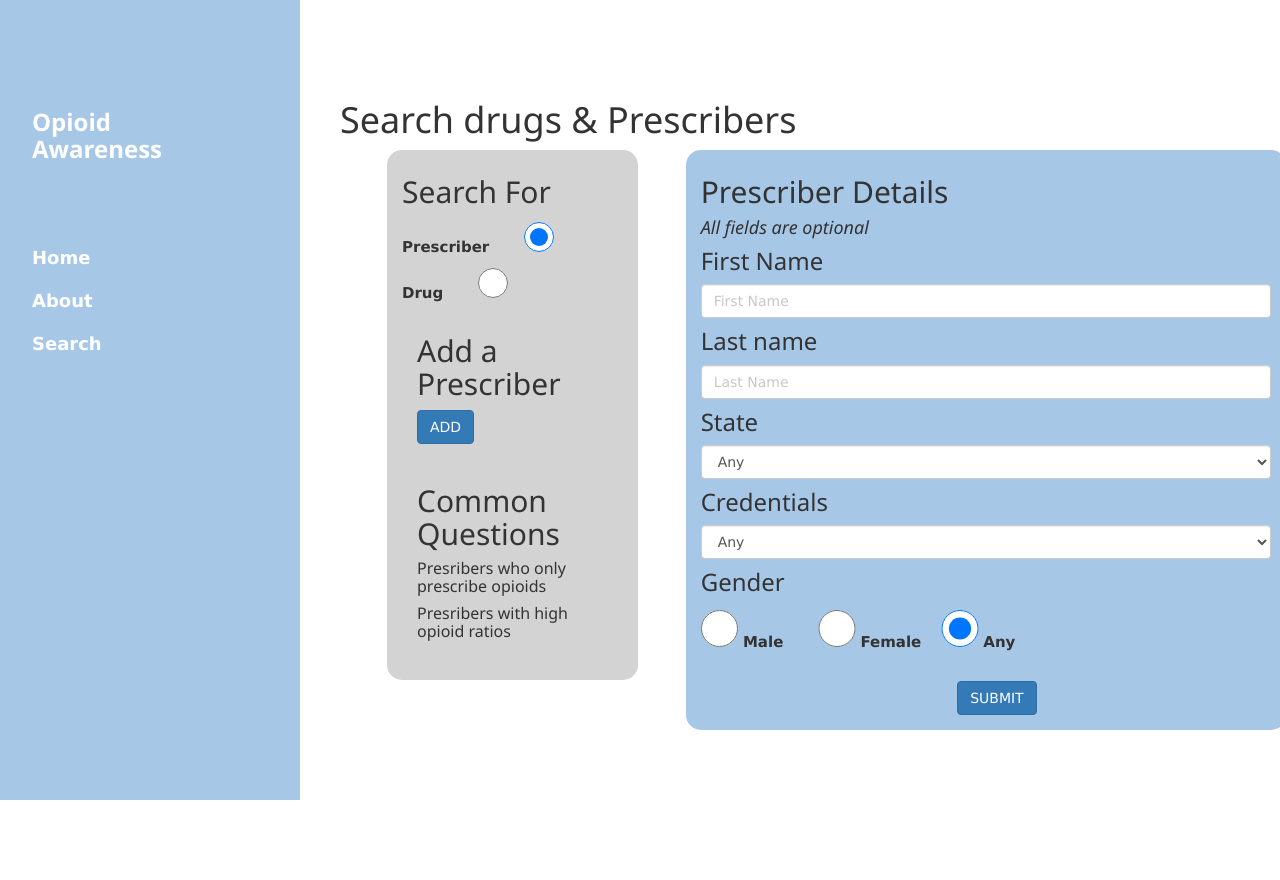
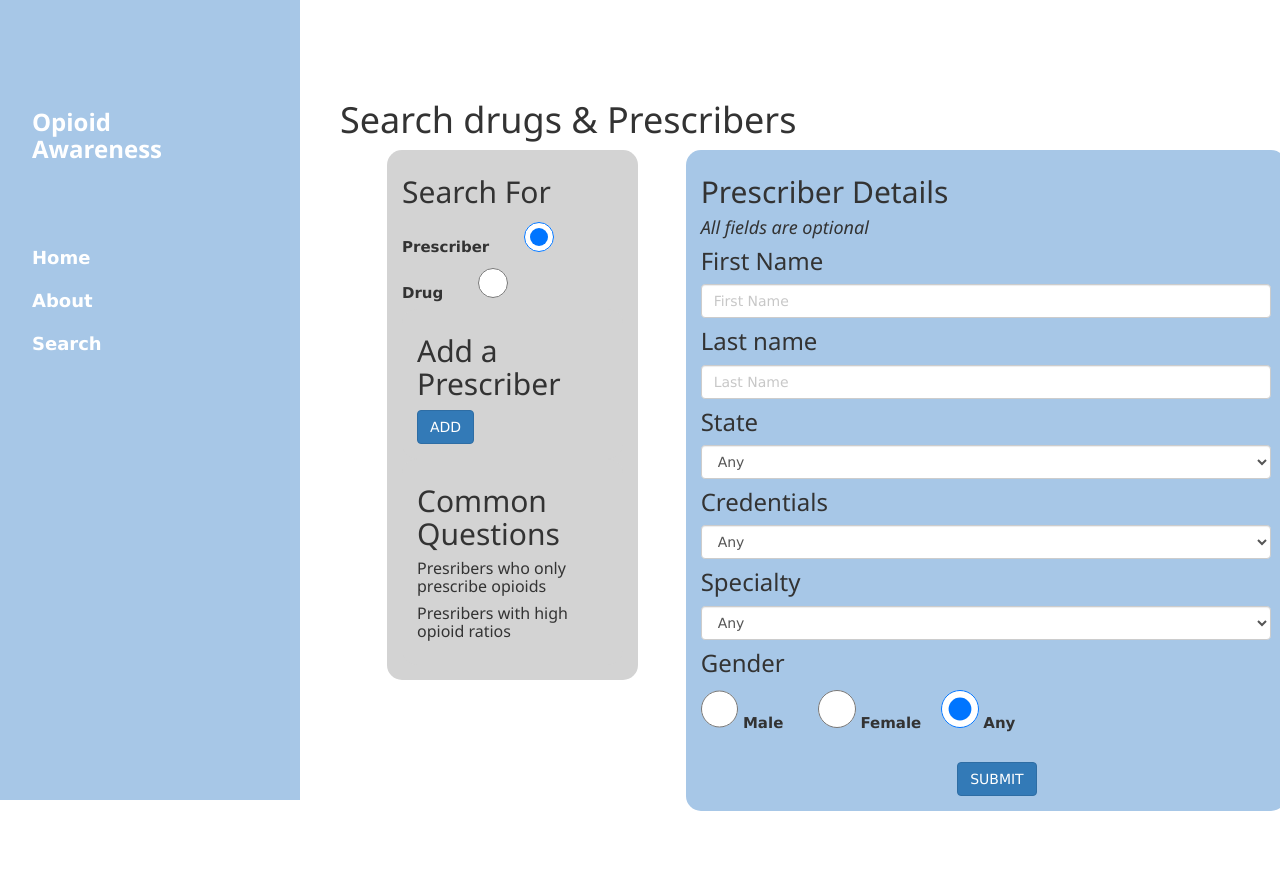
Before and after one commit to skent22/Jupiter, a Django app: page /set/1 in a window 1280 px wide; the page is wider, and only the part inside the window is pictured. Shown: the top 880 px of that part. Run offline with Django 3.2, Linux system fonts and the light colour scheme; data that the repository does not hold is empty; some libraries are stand-ins or nearby versions.

Commit message:
search by specialty

```diff
--- a/templates/titan/search.html
+++ b/templates/titan/search.html
@@ -74,6 +74,17 @@
                                         {%endfor%}
                                     </select>
                                 </div>
+
+                                <div>
+                                    <h3 for="specialty">Specialty</h3>
+                                    <select class="form-control" name="specialty" id="specialty">
+                                        <option value="" selected>Any</option>
+                                        {%for cred in spec%}
+                                        <option value="{{cred.specialty}}" >{{cred.specialty}}</option>
+                                        {%endfor%}
+                                    </select>
+                                </div>
+
                                 <div class="d-flex flex-row">
                                     <h3>Gender</h3>
                                     <input style="height: 2.5rem; width: 2.5rem;" type="radio" id="male" value="M" name="gender" >
--- a/titan/views.py
+++ b/titan/views.py
@@ -122,6 +122,7 @@ def searchPageView(request) :
 
     states = state.objects.all()
     credentials = credential.objects.all()
+    spec = prescriber.objects.order_by('specialty').distinct('specialty')
     if request.method == 'GET':
         name = request.GET
         if 'prescriberform' in name.keys():
@@ -131,7 +132,8 @@ def searchPageView(request) :
             'lastname' : request.GET['lastname'].title(),
             'state' : request.GET['state'],
             'credential' : request.GET['credential'],
-            'gender' : request.GET['gender']}
+            'gender' : request.GET['gender'],
+            'specialty': request.GET['specialty']}
             if request.GET['gender'] != "":
                 gender = request.GET['gender']
             sql = 'SELECT * FROM pd_prescriber inner join linking on linking.npi = pd_prescriber.npi inner join credentials on credentials.cred_id = linking.cred_id WHERE 1=1'
@@ -147,6 +149,8 @@ def searchPageView(request) :
                 sql += ' AND (abbreviation = ' +  '\''+str(params['credential'])+'\') '
             if params['gender'] != '':
                 sql += ' AND (gender = ' +  '\''+str(params['gender'])+'\') '
+            if params['specialty'] != '':
+                sql += ' AND (specialty = ' +  '\''+str(params['specialty'])+'\') '
             sql += ' order by lname'
             data = prescriber.objects.raw(sql)
 
@@ -170,6 +174,7 @@ def searchPageView(request) :
         'form': form,
         'states': states,
         'credentials': credentials,
+        'spec':spec
     }
     return render(request, 'titan/search.html', context)
 
```
